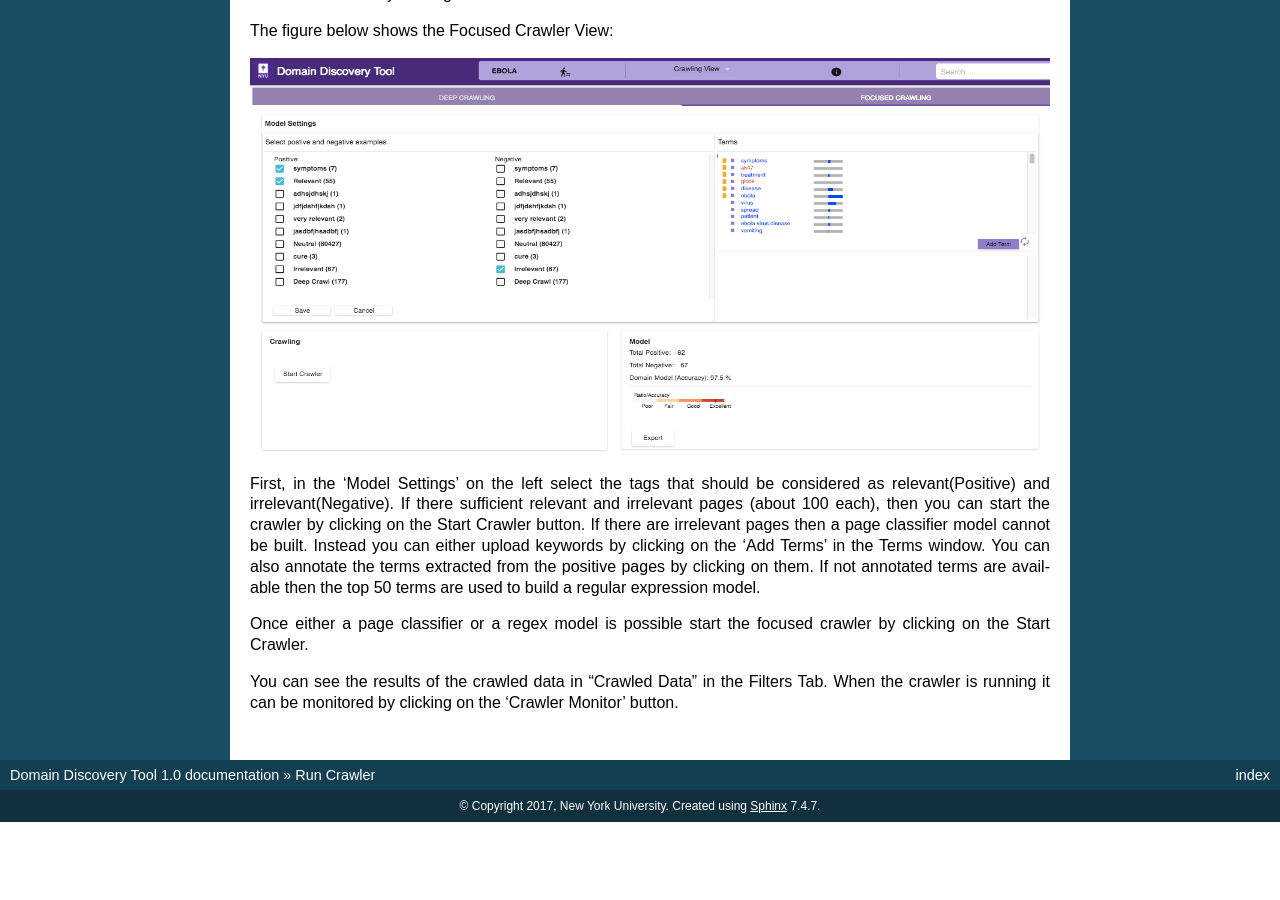
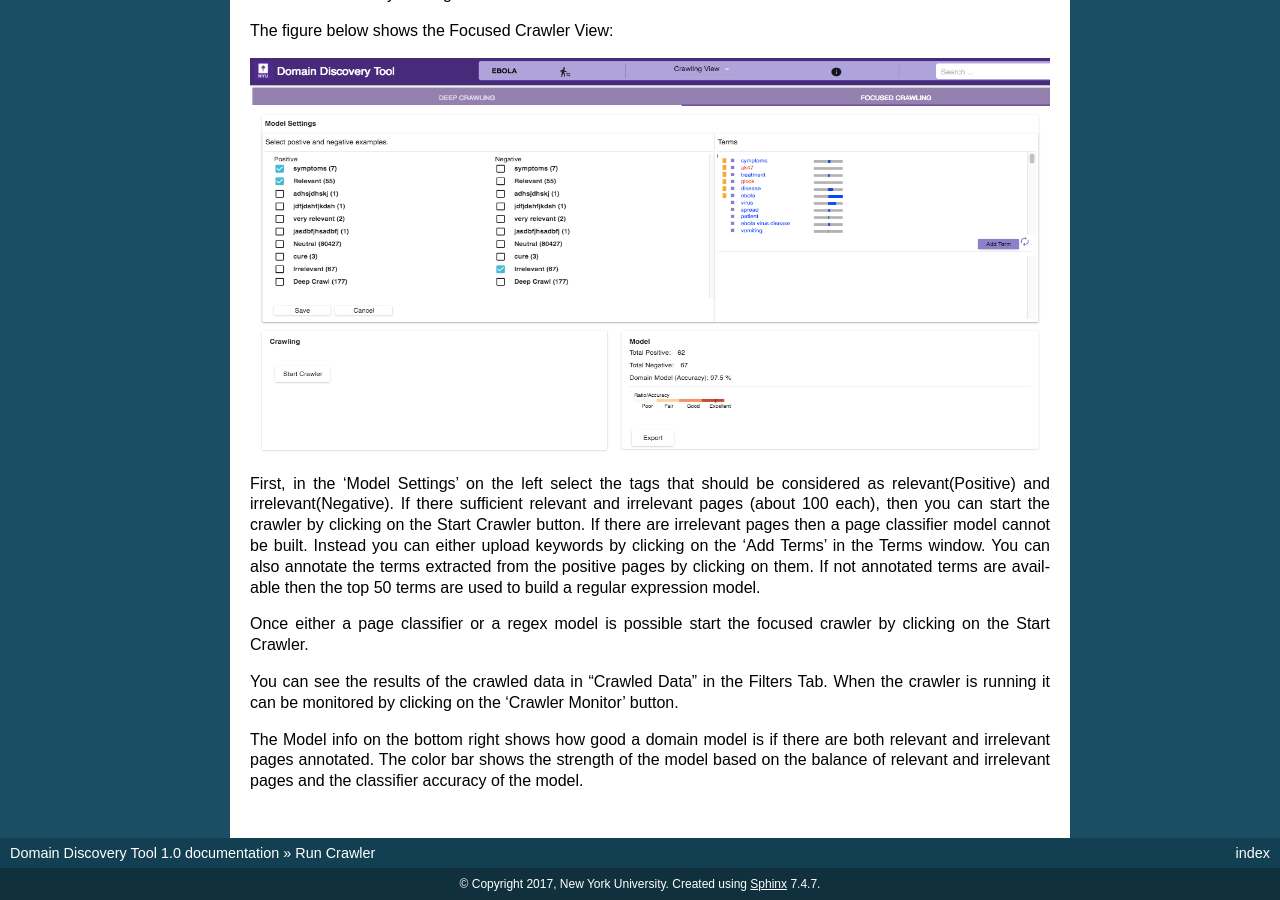
Before and after one commit to VIDA-NYU/domain_discovery_tool, a Sphinx documentation site: the page built from docs/run_crawler.rst, in a window 1280 px wide and 900 px high, scrolled down 780 px. Built offline with Sphinx 7.4.7, drawn with Linux system fonts in a browser that asks for light colours; before the commit the page ends 1602 px from its top, so only the background shows below that.

Commit message:
updated about model info

```diff
--- a/docs/run_crawler.rst
+++ b/docs/run_crawler.rst
@@ -28,3 +28,5 @@ First, in the 'Model Settings' on the left select the tags that should be consid
 Once either a page classifier or a regex model is possible start the focused crawler by clicking on the Start Crawler.
 
 You can see the results of the crawled data in "Crawled Data" in the Filters Tab. When the crawler is running it can be monitored by clicking on the 'Crawler Monitor' button.
+
+The Model info on the bottom right shows how good a domain model is if there are both relevant and irrelevant pages annotated. The color bar shows the strength of the model based on the balance of relevant and irrelevant pages and the classifier accuracy of the model.
```
